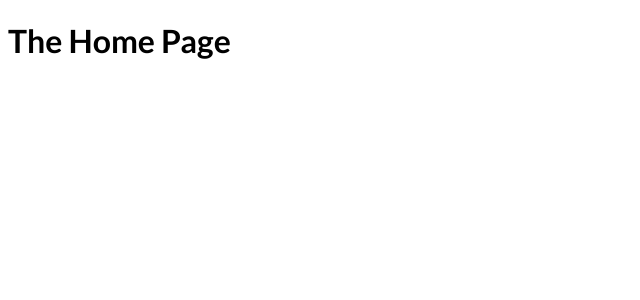
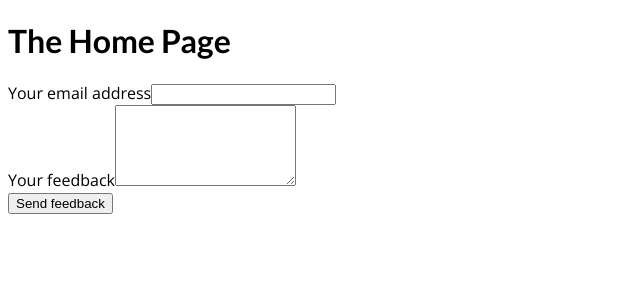
Before and after one commit to mrefil/NextJSCourse-APIRoute, a Next.js app: page / in a window 1280 px wide. Shown: the top 300 px of the page, without its empty margins (0-640 px from the left). Built offline with nearby package versions, Linux system fonts and the light colour scheme.

Commit message:
Preparing the Frontend Form

```diff
--- a/pages/index.js
+++ b/pages/index.js
@@ -1,7 +1,31 @@
+import {useRef} from 'react';
+
 function HomePage() {
+  const emailInputRef = useRef();
+  const feedbackInputRef = useRef();
+
+  function submitFormHandler(event) {
+    event.preventDefault();
+
+    const enteredEmail = emailInputRef.current.value;
+    const enteredFeedback = feedbackInputRef.current.value;
+
+  }
+
   return (
     <div>
       <h1>The Home Page</h1>
+      <form onSubmit={submitFormHandler}>
+        <div>
+        <label htmlFor="email">Your email address</label>
+        <input type="email" id="email" ref={emailInputRef} />
+        </div>
+        <div>
+        <label htmlFor="feedback">Your feedback</label>
+        <textarea type="feedback" rows="5" ref={feedbackInputRef} />
+        </div>
+        <button>Send feedback</button>
+      </form>
     </div>
   );
 }
```
